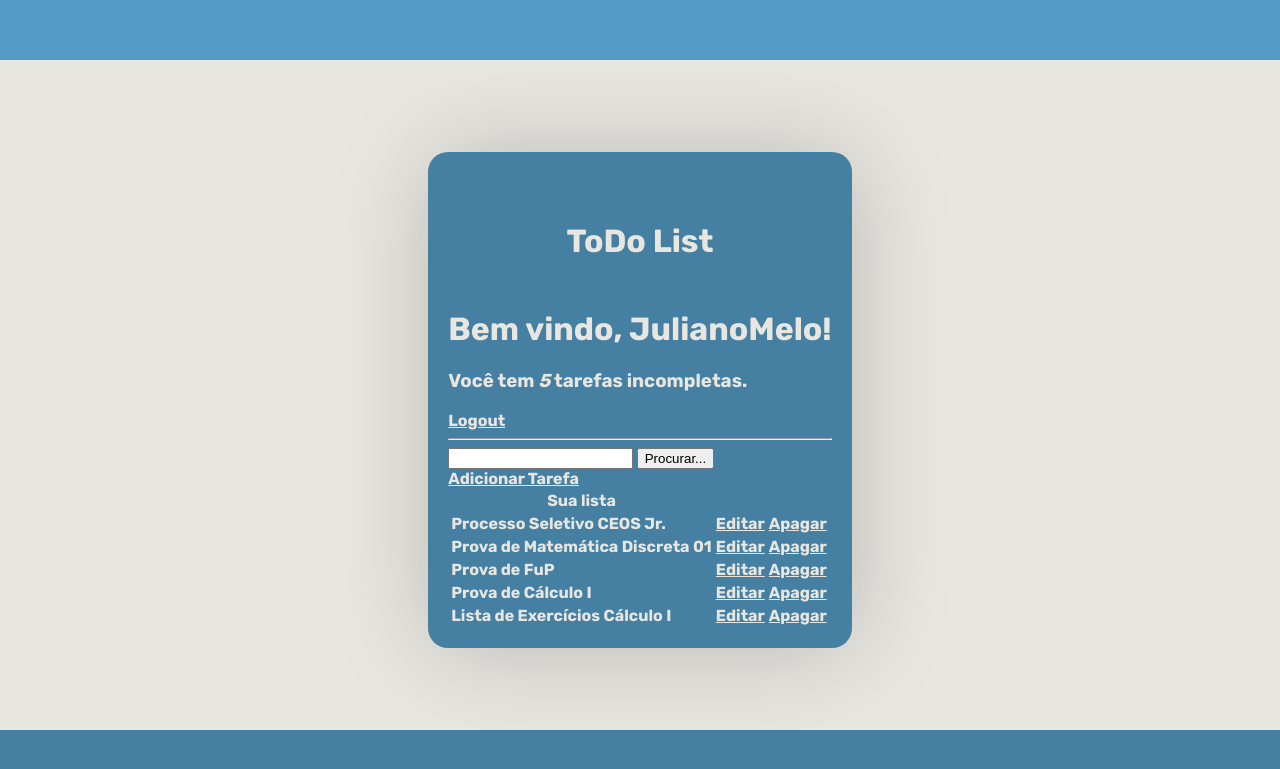
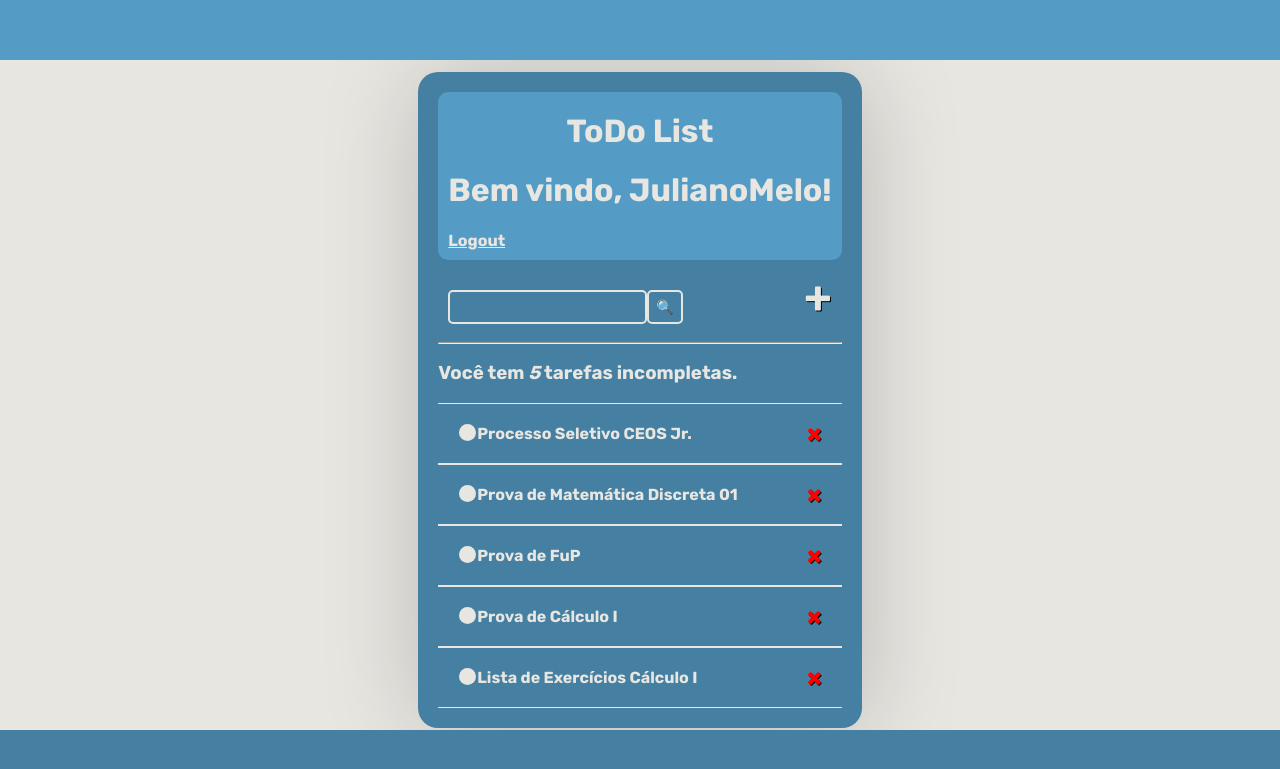
Before and after one commit to GuilhermeGalvao1/todo_django_ceos, a Django app: page / in a window 1280 px wide. Shown: the top 769 px of the page. Run offline with Django 5.2, Linux system fonts and the light colour scheme; a user stored in the database is signed in; data comes from the database, SQL or seed files in the repository; both versions use the stored data as it was after the commit.

Commit message:
Modificações no FrontEnd

```diff
--- a/todo_list/base/templates/base/main.html
+++ b/todo_list/base/templates/base/main.html
@@ -59,6 +59,105 @@
             height: 70px;
             background-color: #457FA2;
         }
+
+        .header-bar {
+            display: flex;
+            justify-content: space-between;
+            color: #E7E6E1;
+            padding: 10px;
+            border-radius: 10px;
+            background: #549CC6;
+        }
+
+
+        .task-wrapper {
+            display: flex;
+            align-items: center;
+            justify-content: space-between;
+            padding: 20px;
+            background-color: #457FA2;
+            border-top: 1px solid #E7E6E1;
+            border-bottom: 1px solid #E7E6E1;
+        }
+
+
+        .task-title {
+            display: flex;
+        }
+
+        .task-title a {
+            text-decoration: none;
+            color: #E7E6E1;
+            margin-left: 1px;
+        }
+
+        .task-complete-icon {
+            height: 17px;
+            width: 17px;
+            background-color: green;
+            border-radius: 50%;
+        }
+
+        .task-incomplete-icon {
+            height: 17px;
+            width: 17px;
+            background-color: #E7E6E1;
+            border-radius: 50%;
+            margin-left: 1px;
+        }
+
+        .delete-link {
+            text-decoration: none;
+            font-weight: 700;
+            color: red;
+            font-size: 25px;
+            line-height: 0;
+            text-shadow: 1px 1px black;
+        }
+
+        #search-add-wrapper {
+            display: flex;
+            justify-content: space-between;
+            align-items: center;
+            padding: 10px;
+            border-radius: 5px;
+        }
+
+        #add-link {
+            color: #E7E6E1;
+            text-decoration: none;
+            font-size: 45px;
+            text-shadow: 1px 1px black;
+        }
+
+        input[type=text]
+        input[type=password]
+        textarea {
+            border: 2px solid #E7E6E1;
+            border-radius: 15px;
+            padding: 7px;
+            width: 90%;
+        }
+
+        label {
+            padding-top: 10px !important;
+            display: block;
+        }
+
+        .button {
+            border: 2px solid #E7E6E1;
+            background-color: #457FA2;
+            color: #E7E6E1;
+            padding: 7px;
+            font-size: 14px;
+            border-radius: 5px;
+            cursor: pointer;
+            text-decoration: none;
+        }
+
+        .card-body {
+            padding: 20px;
+        }
     </style>
 </head>
 
--- a/todo_list/base/templates/base/task_list.html
+++ b/todo_list/base/templates/base/task_list.html
@@ -1,44 +1,51 @@
 {% extends 'base/main.html' %}
 {% block content %}
 
-
 <div class="header-bar">
     <div>
-        <h1 style="text-align: center; margin-top: 50px;">ToDo List</h1>
-        <h1 style="text-align: center; margin-top: 50px;">Bem vindo, {{request.user}}!</h1>
-        <h3>Você tem <i>{{count}}</i> tarefas incompletas.</h3>
-    </div>
-</div>
-
-{% if request.user.is_authenticated %}
+        <h1 style="text-align: center; margin-top: 10px;">ToDo List</h1>
+        <h1 style="text-align: center; margin-top: 10px;">Bem vindo, {{request.user}}!</h1>
+        {% if request.user.is_authenticated %}
 <a href="{% url 'logout' %}">Logout</a>
 {% else %}
 <a href="{% url 'login' %}">Login</a>
 {% endif %}
+    </div>
+</div>
+
+
+<div id="search-add-wrapper">
+    <form method="GET" style="margin-top: 20px;display: flex;">
+        <input class="button" type="text" name="search-area" value="{{search_input}}">
+        <input class="button" type="submit" value="&#128269;">
+    </form>
+    <a id="add-link" href="{% url 'task-create' %}">&#x2b;</a>
+</div>
+
 
 <hr>
+<h3>Você tem <i>{{count}}</i> tarefas incompletas.</h3>
+<div class="task-items-wrapper">
+    {% for task in tasks %}
+    <div class="task-wrapper">
+        {% if task.completa %}
+        <div class="task-title">
+            <div class="task-complete-icon"></div>
+            <i><s><a href="{% url 'task-update' task.id %}">{{task}}</a></s></i>
+        </div>
+        <a class="delete-link" href="{%url 'task-delete' task.id %}">&#215;</a>
+        {% else %}
+        <div class="task-title">
+            <div class="task-incomplete-icon"></div>
+            <a href="{% url 'task-update' task.id %}">{{task}}</a>
+        </div>
+        <a class="delete-link" href="{%url 'task-delete' task.id %}">&#215;</a>
+        {% endif %}
+    </div>
 
-<form method="GET">
-    <input type="text" name="search-area" value="{{search_input}}">
-    <input type="submit" value="Procurar...">
-</form>
-<a href="{% url 'task-create' %}">Adicionar Tarefa</a>
-
-<table>
-    <tr>
-        <th>Sua lista</th>
-        <th></th>
-        <th></th>
-    </tr>
-    {% for task in tasks %}
-    <tr>
-        <td>{{task.título}}</td>
-        <td><a href="{% url 'task-update' task.id %}">Editar</a></td>
-        <td><a href="{%url 'task-delete' task.id %}">Apagar</a></td>
-    </tr>
     {% empty %}
-    <h3>Lista de tarefas vazia</h3>
+    <h3>Lista de tarefas vazia!</h3>
     {% endfor %}
-</table>
+</div>
 
 {% endblock content %}
```
Also changed, not shown: todo_list/base/templates/base/login.html (+7 -4 lines), todo_list/base/templates/base/register.html (+11 -9 lines), todo_list/base/templates/base/task_confirm_delete.html (+14 -8 lines), todo_list/base/templates/base/task_form.html (+26 -8 lines), todo_list/db.sqlite3.
